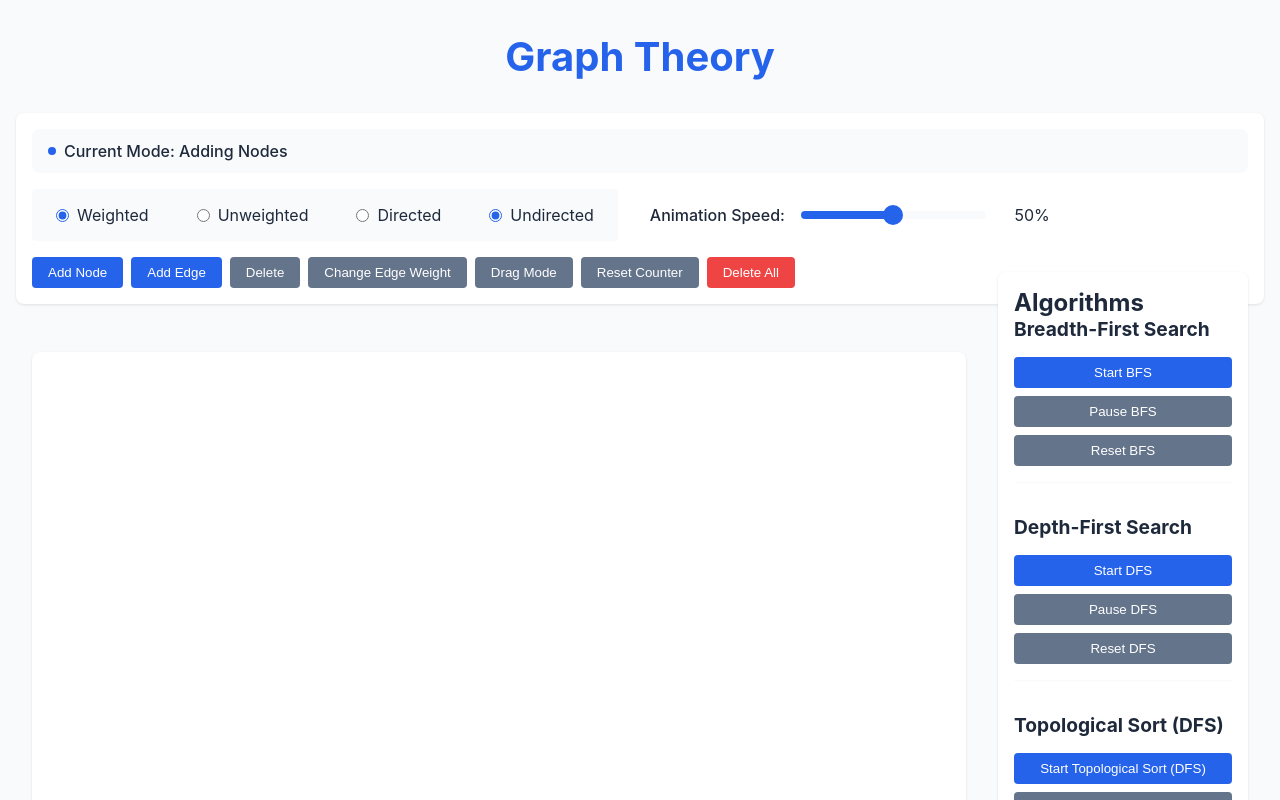
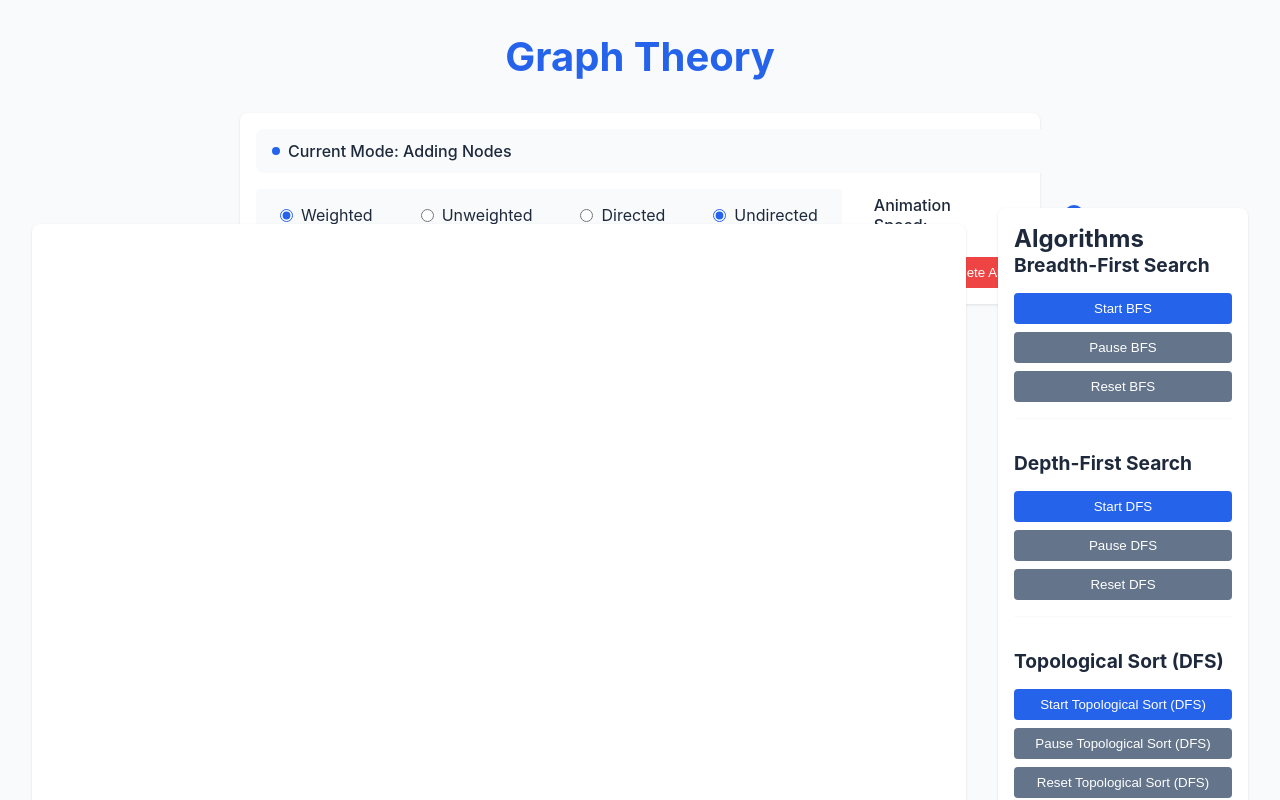
Before and after one commit to Peter-Shamoun/Graph-Theory, a React (Create React App) app: page / in a window 1280 px wide. Shown: the top 800 px of the page. Built offline with nearby package versions, Linux system fonts and the light colour scheme.

Commit message:
move algorithims up

```diff
--- a/src/App.css
+++ b/src/App.css
@@ -49,6 +49,9 @@ body {
   background: var(--surface);
   border-radius: 0.5rem;
   box-shadow: 0 1px 3px rgba(0, 0, 0, 0.1);
+  max-width: 800px;
+  margin-left: auto;
+  margin-right: auto;
 }
 
 .left-controls {
@@ -446,10 +449,11 @@ body {
 
 .main-content {
   display: grid;
-  grid-template-columns: 1fr 300px; /* Main content and algorithm sidebar */
+  grid-template-columns: 1fr 300px;
   gap: 2rem;
-  margin: 0 1rem; /* Remove top margin */
-  position: relative; /* Add position relative */
+  margin: 0 1rem;
+  position: relative;
+  margin-top: -8rem;
 }
 
 /* Left side container for graph and status boxes */
@@ -469,9 +473,8 @@ body {
   box-shadow: 0 1px 3px rgba(0, 0, 0, 0.1);
   height: fit-content;
   position: sticky;
-  top: 0; /* Change from 2rem to 0 */
-  margin-top: -4rem; /* Add negative margin to move it up */
-  z-index: 10; /* Ensure it stays above other content */
+  top: 1rem;
+  z-index: 10;
 }
 
 /* Status containers at the bottom */
@@ -511,12 +514,12 @@ body {
 @media (max-width: 992px) {
   .main-content {
     grid-template-columns: 1fr;
+    margin-top: 0;
   }
 
   .algorithm-container {
     grid-column: 1;
     position: static;
-    margin-top: 0; /* Reset margin for mobile */
   }
 }
 
```
